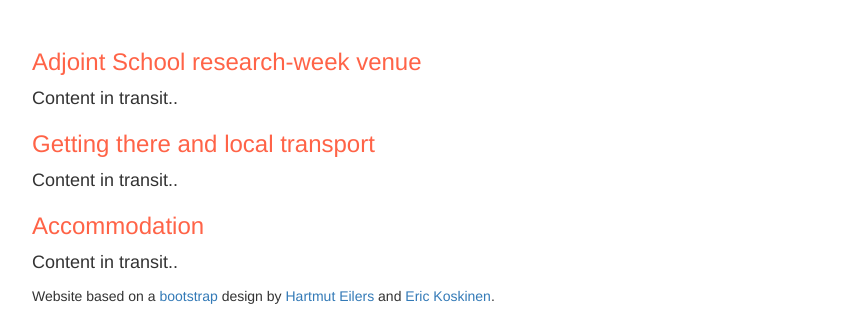
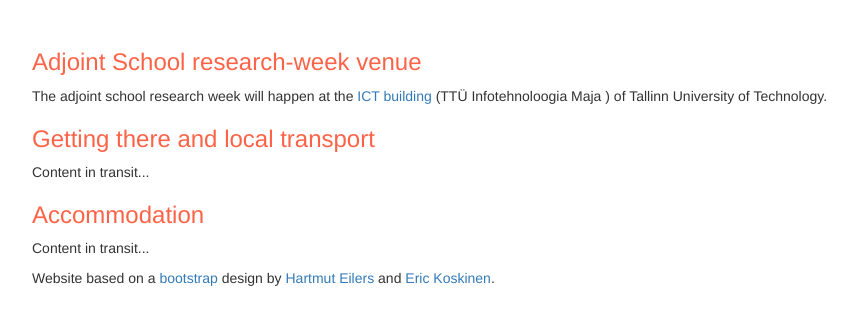
Before and after one commit to actconf2026/actconf2026.github.io, a Jekyll site: the page built from local.html, in a window 1280 px wide and 1190 px high, cut to the strip 874-1190 px from the top of the window. Shown: the whole strip, without its empty margins (148-1005 px from the left). Built offline with Jekyll 4.4.1, drawn with Linux system fonts in a browser that asks for light colours.

Commit message:
Updating Adjoint school research week venue.

```diff
--- a/local.html
+++ b/local.html
@@ -50,16 +50,16 @@ layout: act
 <h3> Adjoint School research-week venue </h3>
 
 <p>
-<font size="+1"> Content in transit.. </font>
+The adjoint school research week will happen at the <a href="https://maps.app.goo.gl/RMj6PdAbxCGTixjc7">ICT building</a> (TTÜ Infotehnoloogia Maja ) of Tallinn University of Technology.
 </p>
 
 <h3> Getting there and local transport </h3>
 
-<font size="+1"> Content in transit.. </font>
+Content in transit...
 
 <h3> Accommodation </h3>
 
-<font size="+1"> Content in transit.. </font>
+Content in transit...
 
 </div></div></div>
 <p><p>
```
